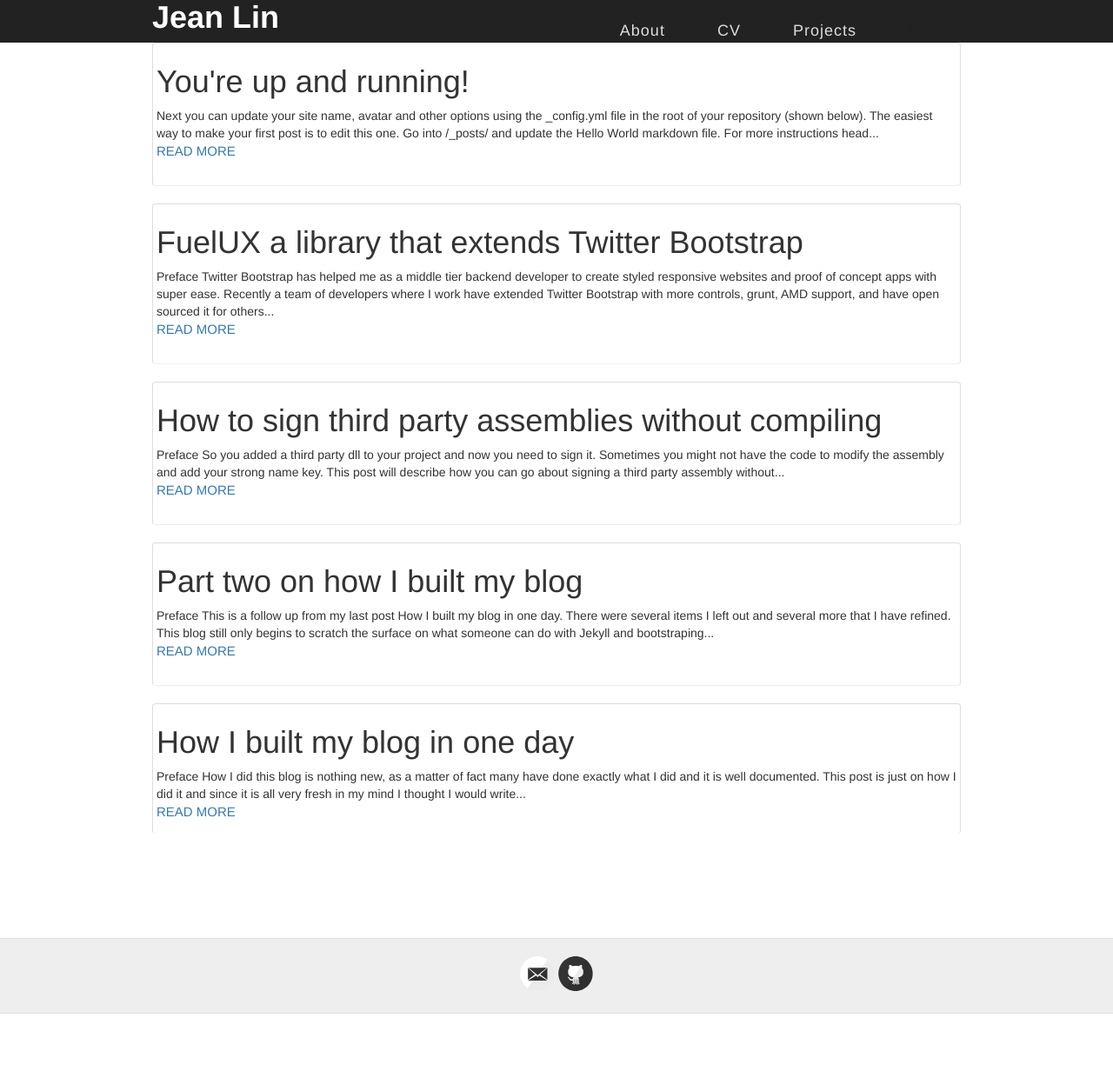
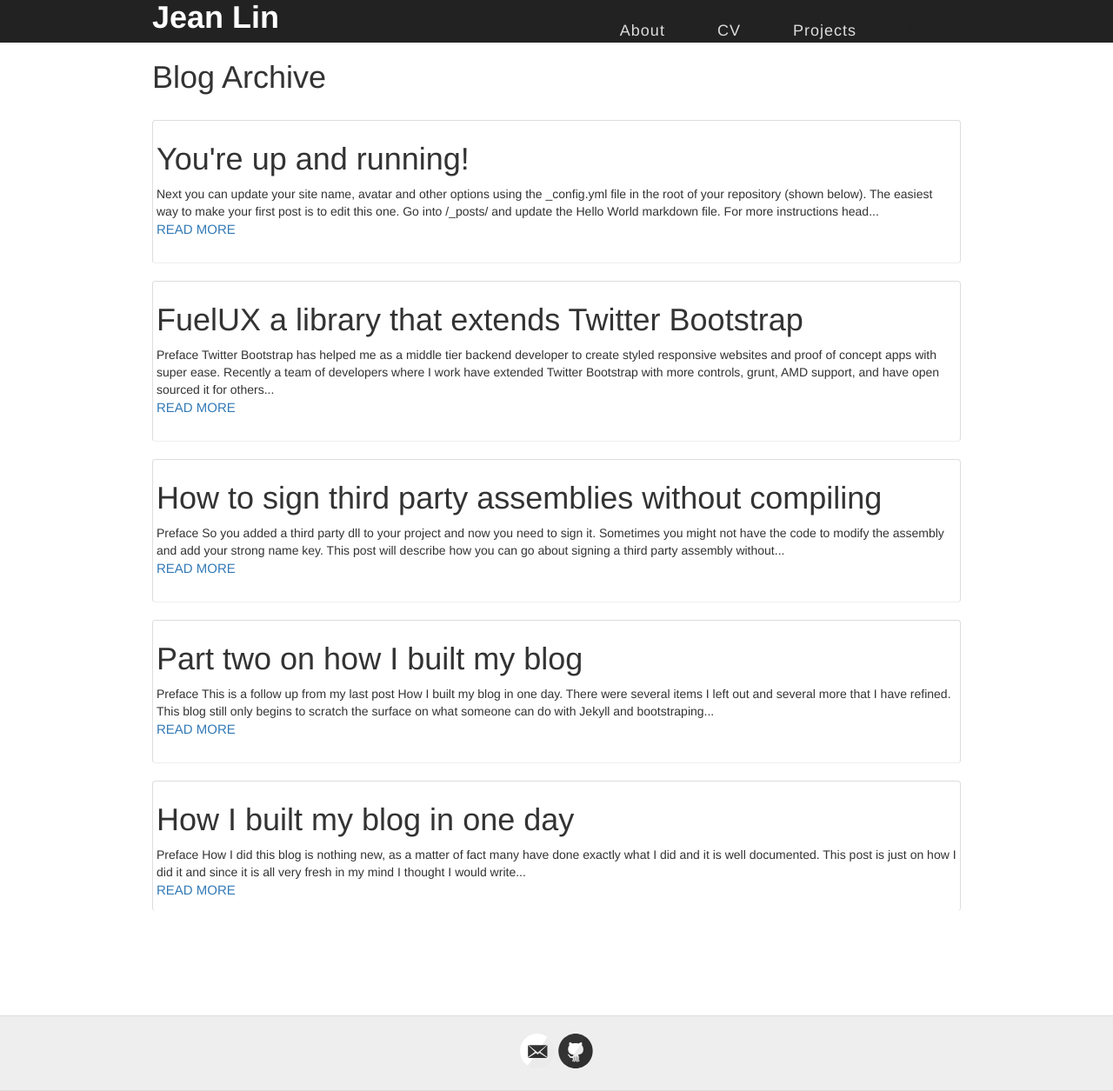
Before and after one commit to ycjeanlin/ycjeanlin_page, a Jekyll site: the page built from blog.html, in a window 1280 px wide. Shown: the whole page at 87% size. Built offline with Jekyll 4.4.1, drawn with Linux system fonts in a browser that asks for light colours; before the commit the page ends 1166 px from its top, so only the background shows below that.

Commit message:
Add heading to blog index

```diff
--- a/blog.html
+++ b/blog.html
@@ -1,7 +1,8 @@
 ---
 layout: default
 ---
-
+<h1>Blog Archive</h1>
+<br>
 <div class="posts">
   {% for post in site.posts %}
     <article class="post">
```
